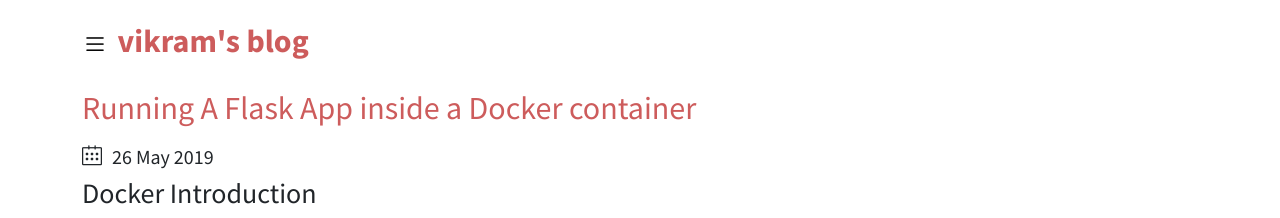
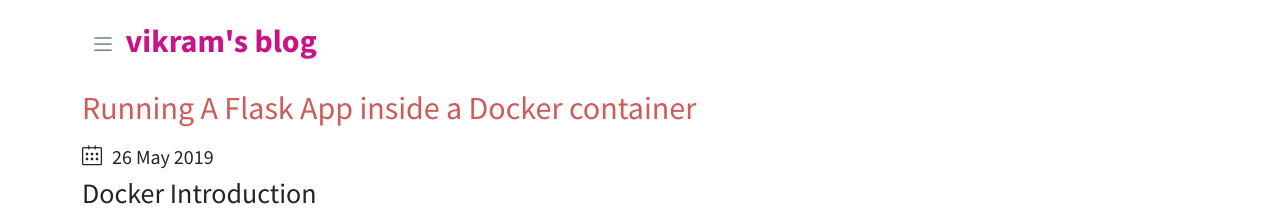
Before and after one commit to srirangamv/srirangamv.github.io, a Jekyll site: the page built from index.html, in a window 1280 px wide. Shown: the top 218 px of the page. Built offline with Jekyll 4.4.1, drawn with Linux system fonts in a browser that asks for light colours; nearby versions of some CDN libraries; the list of posts is cut into pages by our own code.

Commit message:
css changes.

```diff
--- a/css/style.css
+++ b/css/style.css
@@ -8,7 +8,7 @@
   background-color:#184e8e;
   border-bottom: solid 1px #bbb;
   padding-bottom:30px; */
-  color: #000;
+  color: slategrey;
 }
 
 @media (max-width:767px) {
@@ -52,7 +52,7 @@
 
 .header-blue .navbar .navbar-brand{
   font-weight:bold;
-  color:indianred;
+  color:mediumvioletred;
   font-size: 32px;
 }
 
@@ -200,7 +200,7 @@
   }
 
   footer{
-    position: fixed;
+    position: relative;
     left: 0;
     bottom: 0;
     border-bottom: solid 1px #bbb;
@@ -410,6 +410,7 @@
   border-radius: 2px;
   border: 1px solid transparent;
   z-index: 5;
+  padding: 2px 0px 0px 8px;
 }
 
 #menu:hover a#toggle {
```
